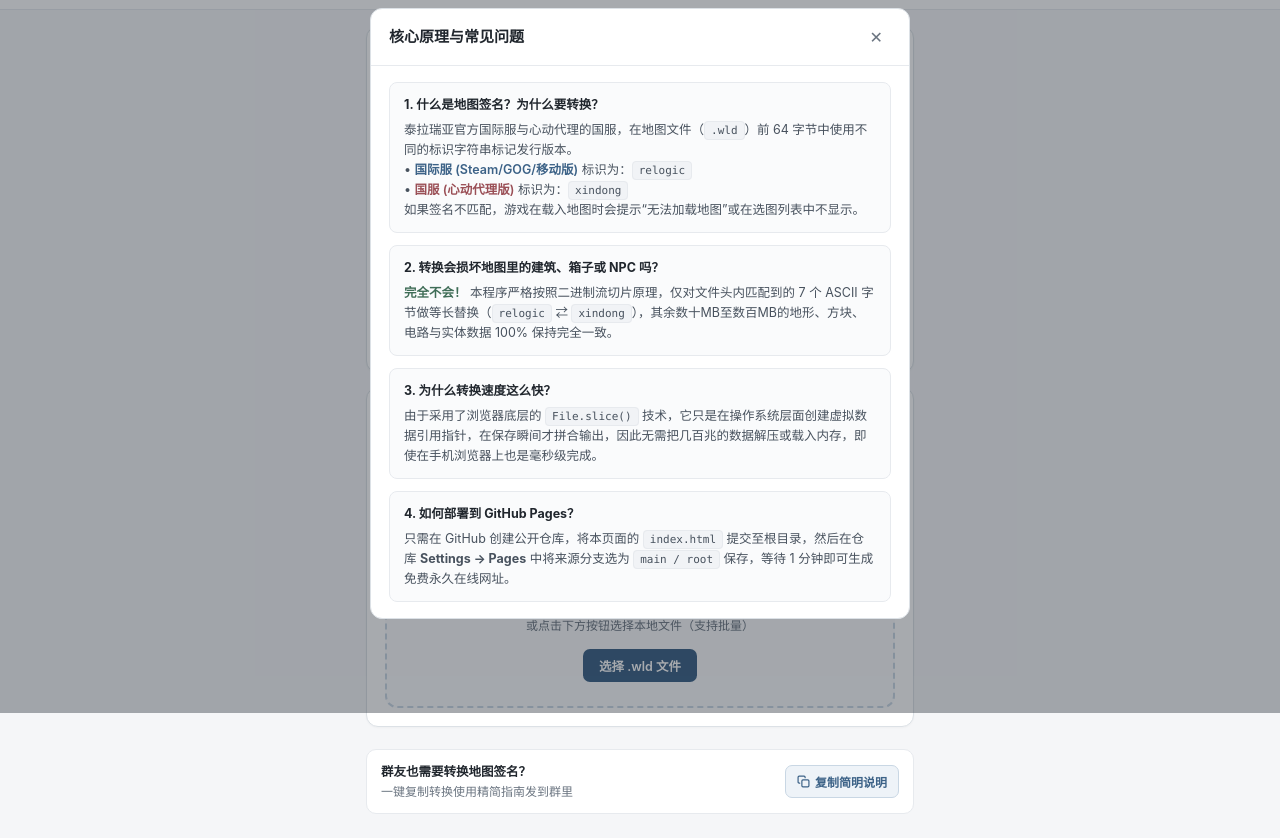
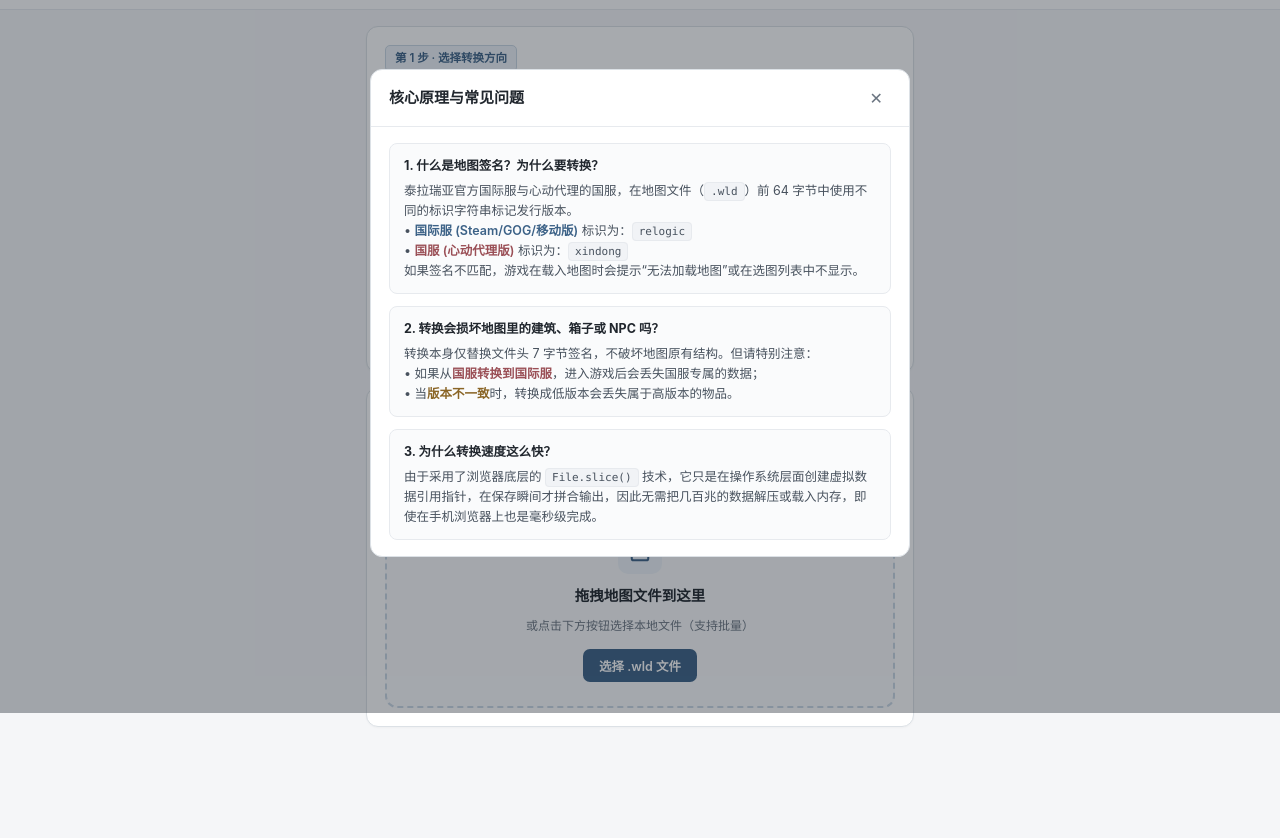
Before and after one commit to akihofuyuka/terraria-guide, a plain HTML site: page map-converter.html in a window 1280 px wide. Both pictures are taken after a click on the button "原理说明". Shown: the part 87-925 px from the top of the page. After the commit the page ends 842 px from the top, so only its background shows below. Drawn offline with nearby package versions, Linux system fonts and the light colour scheme.

Commit message:
docs: refine FAQ and remove redundant footer share bar

```diff
--- a/map-converter.html
+++ b/map-converter.html
@@ -186,7 +186,7 @@
         .main {
             flex: 1;
             padding-top: 16px;
-            padding-bottom: 16px;
+            padding-bottom: 28px;
             display: flex;
             flex-direction: column;
             gap: 14px;
@@ -894,20 +894,6 @@
 
     </main>
 
-    <!-- 底部操作与分享 -->
-    <footer class="container footer">
-        <div class="share-bar">
-            <div class="share-text">
-                <strong>群友也需要转换地图签名？</strong>
-                <span>一键复制转换使用精简指南发到群里</span>
-            </div>
-            <button type="button" onclick="copyGuideText()" class="btn-share">
-                <svg width="13" height="13" viewBox="0 0 24 24" fill="none" stroke="currentColor" stroke-width="2.2" stroke-linecap="round" stroke-linejoin="round"><rect x="9" y="9" width="13" height="13" rx="2" ry="2"/><path d="M5 15H4a2 2 0 0 1-2-2V4a2 2 0 0 1 2-2h9a2 2 0 0 1 2 2v1"/></svg>
-                <span>复制简明说明</span>
-            </button>
-        </div>
-    </footer>
-
     <!-- 原理说明与排查弹窗（复刻 terraria-guide troubleshoot-modal） -->
     <div id="faq-modal" class="modal-backdrop" onclick="if(event.target===this) toggleFaqModal(false)">
         <div class="modal-box">
@@ -929,7 +915,9 @@
                 <div class="faq-item">
                     <div class="faq-q">2. 转换会损坏地图里的建筑、箱子或 NPC 吗？</div>
                     <div>
-                        <strong class="text-emerald">完全不会！</strong> 本程序严格按照二进制流切片原理，仅对文件头内匹配到的 7 个 ASCII 字节做等长替换（<code>relogic</code> ⇄ <code>xindong</code>），其余数十MB至数百MB的地形、方块、电路与实体数据 100% 保持完全一致。
+                        转换本身仅替换文件头 7 字节签名，不破坏地图原有结构。但请特别注意：<br>
+                        • 如果从<strong class="text-rose">国服转换到国际服</strong>，进入游戏后会丢失国服专属的数据；<br>
+                        • 当<strong class="text-amber">版本不一致</strong>时，转换成低版本会丢失属于高版本的物品。
                     </div>
                 </div>
 
@@ -937,13 +925,6 @@
                     <div class="faq-q">3. 为什么转换速度这么快？</div>
                     <div>
                         由于采用了浏览器底层的 <code>File.slice()</code> 技术，它只是在操作系统层面创建虚拟数据引用指针，在保存瞬间才拼合输出，因此无需把几百兆的数据解压或载入内存，即使在手机浏览器上也是毫秒级完成。
-                    </div>
-                </div>
-
-                <div class="faq-item">
-                    <div class="faq-q">4. 如何部署到 GitHub Pages？</div>
-                    <div>
-                        只需在 GitHub 创建公开仓库，将本页面的 <code>index.html</code> 提交至根目录，然后在仓库 <strong>Settings → Pages</strong> 中将来源分支选为 <code>main / root</code> 保存，等待 1 分钟即可生成免费永久在线网址。
                     </div>
                 </div>
             </div>
@@ -1314,23 +1295,6 @@
             clearTimeout(toastTimer);
             toastTimer = setTimeout(() => toast.classList.remove("show"), 2200);
         }
-
-        function copyGuideText() {
-            const text = `【泰拉瑞亚地图签名互转说明】\n1. 国际服(Steam/GOG/移动版)与国服(心动版)地图无法直接通用，原因为前 64 字节签名分别包含 relogic 与 xindong。\n2. 使用纯前端转换工具，打开网页直接将 .wld 地图拖入，即可瞬间互转并导出。\n3. 全程由本地浏览器切片处理，不上传云端，地图建筑与物品100%无损。`;
-            const textarea = document.createElement("textarea");
-            textarea.value = text;
-            textarea.style.position = "fixed";
-            textarea.style.opacity = "0";
-            document.body.appendChild(textarea);
-            textarea.select();
-            try {
-                document.execCommand("copy");
-                showToast("已复制精简教程，快去群里粘贴吧！");
-            } catch (e) {
-                showToast("复制失败，请手动选择复制");
-            }
-            document.body.removeChild(textarea);
-        }
     </script>
 </body>
 </html>
```
